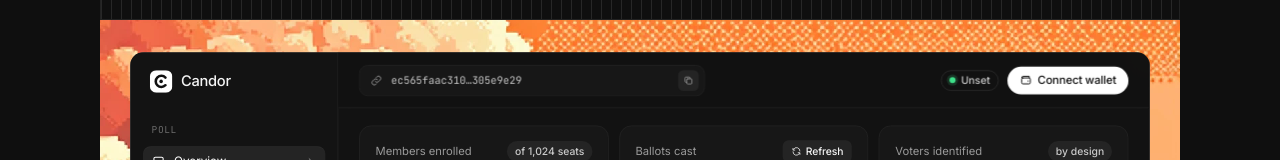
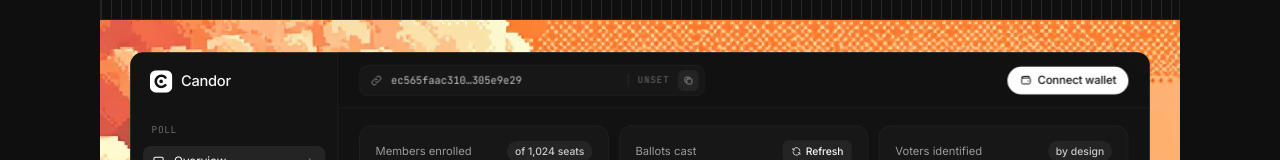
Before and after one commit to atharvsp02/candor, a React (Vite) app: page / in a window 1280 px wide. Shown: the part 533-693 px from the top of the page. Built offline with nearby package versions, Linux system fonts and the light colour scheme; no server answers.

Commit message:
refactor: put the network beside the poll address

```diff
--- a/src/app/Topbar.tsx
+++ b/src/app/Topbar.tsx
@@ -1,7 +1,7 @@
 import type { Status } from '../hooks/useMidnight';
 import { BrandMark } from '../ui/Brand';
 import { Check, Copy, Link, Power, Wallet } from '../ui/icons';
-import { middle, titleCase } from '../ui/format';
+import { middle } from '../ui/format';
 
 type Props = {
   status: Status;
@@ -35,17 +35,13 @@ export function Topbar({
         <span className="poll-field-value">
           {contractAddress ? middle(contractAddress, 12, 8) : 'No poll selected'}
         </span>
+        <span className="poll-field-net">{networkId}</span>
         <button className="kbd" onClick={onCopy} disabled={!shareUrl} aria-label="Copy invite link">
           {copied ? <Check size={12} /> : <Copy size={12} />}
         </button>
       </div>
 
       <div className="top-end">
-        <span className="chip chip-network">
-          <span className="dot dot-live" />
-          {titleCase(networkId)}
-        </span>
-
         {status.kind === 'connected' ? (
           <div className="wallet-chip">
             <Wallet size={15} />
--- a/src/styles/dash.css
+++ b/src/styles/dash.css
@@ -205,9 +205,15 @@
   margin-left: auto;
 }
 
-.chip-network {
-  border: 1px solid var(--line-strong);
-  background: transparent;
+.poll-field-net {
+  flex: none;
+  padding-left: 10px;
+  border-left: 1px solid var(--line-strong);
+  font-family: var(--mono);
+  font-size: 10.5px;
+  letter-spacing: 0.1em;
+  text-transform: uppercase;
+  color: var(--dim);
 }
 
 .wallet-chip {
@@ -1191,7 +1197,7 @@
 }
 
 @container dash (max-width: 600px) {
-  .chip-network,
+  .poll-field-net,
   .wallet-chip code {
     display: none;
   }
```
